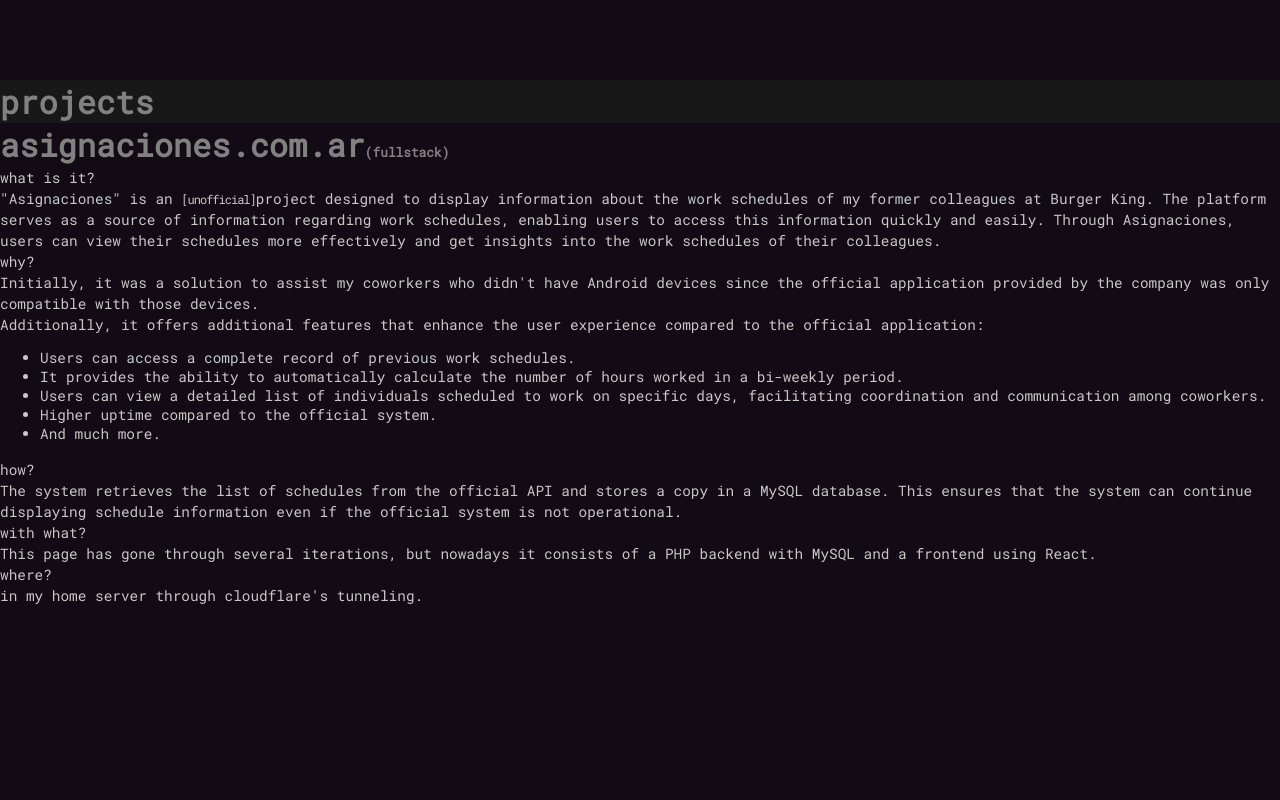
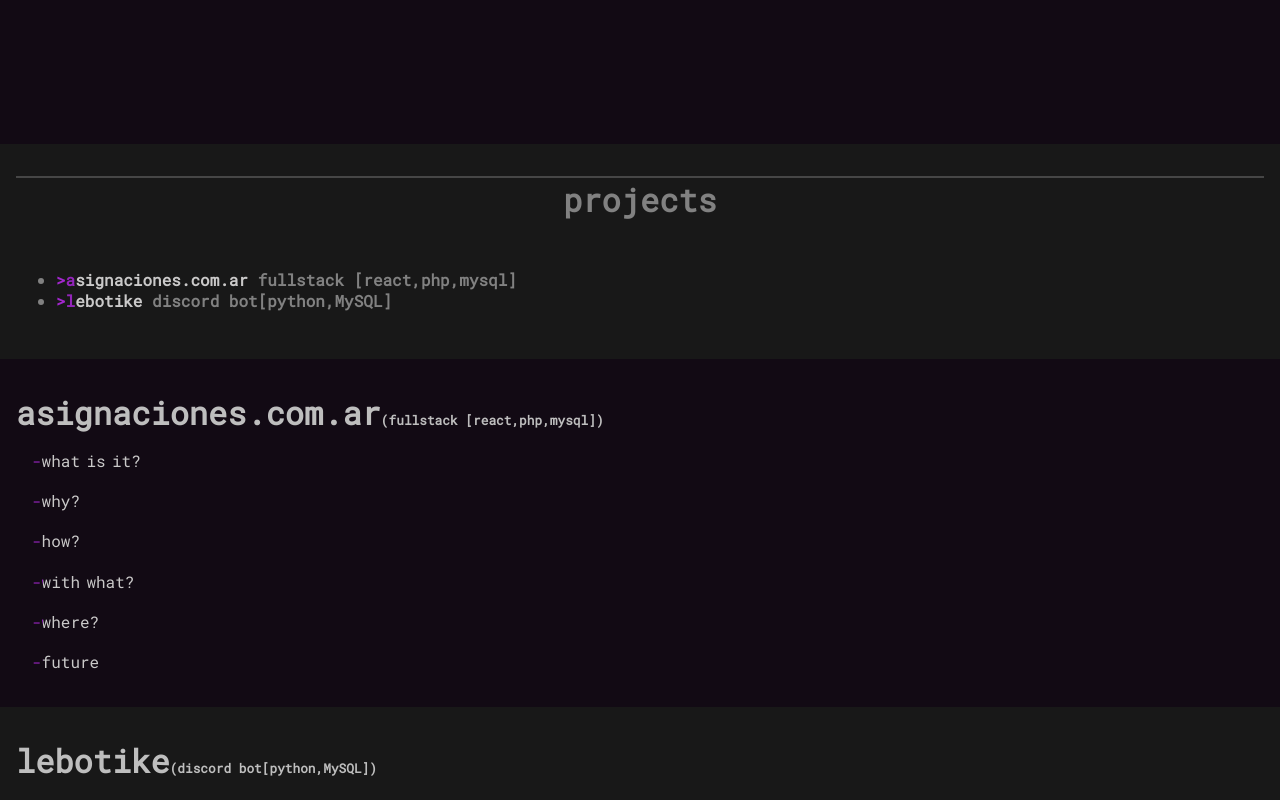
Before and after one commit to santiago-amerio/react_landing_page, a React (Vite) app: page / in a window 1280 px wide. Shown: the part 720-1520 px from the top of the page. Built offline with nearby package versions, Linux system fonts and the light colour scheme.

Commit message:
small modifications to project, improvements to projects_list

```diff
--- a/src/App.scss
+++ b/src/App.scss
@@ -9,23 +9,40 @@ $secondary_text-color: $primary_text_color;
 
 
 .sec {
-    * {
+
+
+    align-items: center;
+
+    &.max-height {
+        min-height: 100vh;
+    }
+
+    padding: 2rem 1rem;
+
+    >* {
         transition: opacity .5s ease;
         opacity: 1;
+
     }
 
 
     &.translating {
-        * {
-            opacity: .1
+        >* {
+            opacity: 0
         }
     }
 
-    align-items: center;
-    min-height: 100vh;
+
 
     .starting_highlight {
         color: $primary_highlight;
+
+
+        animation-name: blink_highlight;
+        animation-duration: 1s;
+        animation-iteration-count: infinite;
+
+
     }
 
     .highlight {
@@ -89,3 +106,22 @@ $secondary_text-color: $primary_text_color;
         }
     }
 }
+
+
+@keyframes blink_highlight {
+    0% {
+        opacity: .9;
+    }
+
+    30% {
+        opacity: 1;
+    }
+
+    70% {
+        opacity: 1;
+    }
+
+    100% {
+        opacity: .9;
+    }
+}
--- a/src/App.tsx
+++ b/src/App.tsx
@@ -10,6 +10,7 @@ import classNames from "classnames";
 import es from "./lang/spanish.json";
 import en from "./lang/english.json";
 import Proyects from "./components/proyects";
+import Proyects_list from "./components/proyects_list";
 
 function App() {
   const land_language = window.location.pathname.replace("/", "");
@@ -44,7 +45,7 @@ function App() {
             </Link>
           </Router>
         </div>
-        <div className={classNames("sec", { ["translating"]: isTranslating })} id="head">
+        <div className={classNames("sec max-height", { ["translating"]: isTranslating })} id="head">
           <div>
             <div className="title-left">
               <Text_highlighter content={introduction[0].title}></Text_highlighter>
@@ -58,18 +59,20 @@ function App() {
             <Text_highlighter content={introduction[1].content}></Text_highlighter>
           </div>
         </div>
-        <div id="proyects" >
-          <h1>{proyects_content.title}</h1>
-          {proyects_content.content.map((item, index) => (
-            <div className="sec" key={index}>
-              <Proyects content={item}></Proyects>
-            </div>
-          ))}
+
+        <div className={classNames("sec", { ["translating"]: isTranslating })}>
+          <h1 id="projects" className="sec-title">{proyects_content.title}</h1>
+          <Proyects_list content={proyects_content.content} title={proyects_content.title}></Proyects_list>
         </div>
+        {proyects_content.content.map((item, index) => (
+          <div id={item.title} className={classNames("sec proyects", { ["translating"]: isTranslating })} key={index}>
+            <Proyects content={item}></Proyects>
+          </div>
+        ))}
 
-        <div id="brief" className={classNames("sec brief", { ["translating"]: isTranslating })}>
-          <div id="brief-title" >
-            <h1 >{brief_content.title}</h1>
+        <div id="brief" className={classNames("sec brief max-height", { ["translating"]: isTranslating })}>
+          <div id="brief-title">
+            <h1 className="sec-title">{brief_content.title}</h1>
           </div>
           {brief_content.content.map((item, index) => (
             <div key={index}>
--- a/src/components/proyects.tsx
+++ b/src/components/proyects.tsx
@@ -1,5 +1,5 @@
 import Text_highlighter from "./Text_highlighter";
-
+import { useState } from 'react';
 // import Text_highlighter from "./Text_highlighter";
 type Type_data = {
     content: {
@@ -12,9 +12,14 @@ type Type_data = {
     };
 };
 
+type Type_item = {
+
+    subtitle: string;
+    content: string;
+
+}
+
 function Proyects(props: Type_data) {
-    console.log(props);
-
     return (
         <>
             <h1>
@@ -24,14 +29,34 @@ function Proyects(props: Type_data) {
 
             {props.content.sections.map((item, index) => (
                 <div key={index}>
-
-                    <Text_highlighter content ={item.subtitle}></Text_highlighter>
-
-                    <Text_highlighter content={item.content}></Text_highlighter>
+                    <Section subtitle={item.subtitle} content={item.content}></Section>
                 </div>
             ))}
         </>
     );
 }
 
+
+function Section(props: Type_item) {
+    const [showContent, setShowContent] = useState(false);
+
+    const toggle_content = () => {
+        setShowContent(!showContent);
+    };
+
+    return (
+        <>
+            <div onClick={toggle_content} className="proyect-section-title pointer inline-block">
+                <Text_highlighter content={props.subtitle}></Text_highlighter>
+            </div>
+            <div className={`proyect-section-content animated ${showContent ? 'show' : 'hidden'}`}>
+                <Text_highlighter content={props.content}></Text_highlighter>
+            </div>
+        </>
+    );
+}
+
+
+
+
 export default Proyects;
--- a/src/components/proyects_list.tsx
+++ b/src/components/proyects_list.tsx
@@ -1,33 +1,34 @@
+import Text_highlighter from "./Text_highlighter";
+
 // import Text_highlighter from "./Text_highlighter";
 type Type_data = {
     content: {
         title: string;
+        highlight_title: string;
         sections: {
             subtitle: string;
             content: string;
         }[];
         category: string;
-    };
+    }[];
+    title: string;
 };
 
-function Proyects(props: Type_data) {
-    console.log(props);
-
+function Proyects_list(props: Type_data) {
     return (
         <>
-            <h1>
-                {props.content.title}
-                <small className="text-small">({props.content.category})</small>
-            </h1>
-
-            {props.content.sections.map((item, index) => (
-                <div className="sec" key={index}>
-                    <small>{item.subtitle}</small>
-                    <div>{item.content}</div>
-                </div>
-            ))}
+            <ul>
+                {props.content.map((item, index) => (
+                    <li key={index}>
+                        <a className="link-pointer " href={"#" + item.title}>
+                            <Text_highlighter content={item.highlight_title}></Text_highlighter>
+                        </a>{" "}
+                        {item.category}
+                    </li>
+                ))}
+            </ul>
         </>
     );
 }
 
-export default Proyects;
+export default Proyects_list;
--- a/src/css/global.scss
+++ b/src/css/global.scss
@@ -1,7 +1,8 @@
 a {
     text-decoration: none;
 
-    &.link-pointer>.highlight::before {
+    &.link-pointer
+    .highlight::before {
         content: ">";
         color: #a227cd;
 
@@ -17,6 +18,12 @@ body {
     height: 100vh;
 }
 
+.pointer{
+    cursor: pointer;
+}
+.inline-block{
+    display:inline-block
+}
 .title-left {
     text-align: left;
     margin: 0;
@@ -35,3 +42,11 @@ body {
 .text-center {
     text-align: center;
 }
+
+
+.sec-title {
+    text-align: center;
+    margin-bottom: 3rem;
+    border-top: 2px solid rgba(128, 128, 128, 0.44);
+    border-left: none !important;
+}
--- a/src/css/proyects.scss
+++ b/src/css/proyects.scss
@@ -1,7 +1,34 @@
-#proyects {
+.proyects {
+    .animated {
+        transition: .1s;
+    }
+
+    .hidden {
+        font-size: 0rem;
+    }
+
+    .shown {
+        font-size: 1rem;
+    }
+
+    color: rgb(190, 190, 190);
+
     span {
         font-weight: 100;
-        font-size: .9rem;
-        color: #c8c8c8;
+        word-spacing: -.2rem;
+    }
+
+    .proyect-section-title {
+
+
+        margin-left: 1rem;
+        margin-top: 1rem;
+        margin-bottom: .2rem;
+    }
+
+    .proyect-section-content {
+        margin-left: 2rem;
+        border-left: 1px solid gray;
+        padding-left: 1rem
     }
 }
--- a/src/lang/english.json
+++ b/src/lang/english.json
@@ -7,7 +7,7 @@
         },
         {
             "title": "Hi!",
-            "content": "You can check out some of the <a href='#proyectos' class='link-pointer'>¡--_p_rojects--¡</a> I've been working on in over the past few years on this page.</br> Also a summary of the  <a href='#brief' class='link-pointer'>¡--_k_nowledge--¡</a>  I have been acquiring regarding technology.",
+            "content": "You can check out some of the <a href='#projects' class='link-pointer'>¡--_p_rojects--¡</a> I am currently working on</br> Also a summary of the  <a href='#brief' class='link-pointer'>¡--_k_nowledge--¡</a>  I have been acquiring regarding technology",
             "id": "greeting"
         }
     ],
@@ -16,29 +16,65 @@
         "content": [
             {
                 "title": "asignaciones.com.ar",
+                "highlight_title": "¡--_a_signaciones.com.ar--¡",
+                "category": "fullstack [react,php,mysql]",
                 "sections": [
                     {
-                        "subtitle": "what is it?<br>",
-                        "content": "\"Asignaciones\" is an <small class='text-small'>[unofficial]</small>project designed to display information about the work schedules of my former colleagues at Burger King. The platform serves as a source of information regarding work schedules, enabling users to access this information quickly and easily. Through Asignaciones, users can view their schedules more effectively and get insights into the work schedules of their colleagues."
+                        "subtitle": "¡--_-_what is it?--¡",
+                        "content": "\"asignaciones\"<small class='text-small'>[unofficial]</small> is a project designed to display information about the work schedules of my former colleagues at Burger King<br> The platform serves as a source of information regarding work schedules, enabling users to access this information quickly and easily<br> Through asignaciones, users can view their schedules more effectively and get insights into the work schedules of their colleagues"
                     },
                     {
-                        "subtitle": "why?<br>",
-                        "content": "Initially, it was a solution to assist my coworkers who didn't have Android devices since the official application provided by the company was only compatible with those devices.<br>  Additionally, it offers additional features that enhance the user experience compared to the official application: <ul><li>Users can access a complete record of previous work schedules.</li><li>It provides the ability to automatically calculate the number of hours worked in a bi-weekly period.</li> <li>Users can view a detailed list of individuals scheduled to work on specific days, facilitating coordination and communication among coworkers.</li><li>Higher uptime compared to the official system.</li><li>And much more.</li></ul>"
+                        "subtitle": "¡--_-_why?--¡",
+                        "content": "initially, it was a solution to assist my coworkers who didn't have Android devices since the official application provided by the company was only compatible with those devices<br>  Additionally, it offers additional features that enhance the user experience compared to the official application: <ul><li>Users can access a complete record of previous work schedules</li><li>It provides the ability to automatically calculate the number of hours worked in a bi-weekly period</li> <li>Users can view a detailed list of individuals scheduled to work on specific days, facilitating coordination and communication among coworkers</li><li>Higher uptime compared to the official system</li><li>And much more</li></ul>"
                     },
                     {
-                        "subtitle": "how?<br>",
-                        "content": "The system retrieves the list of schedules from the official API and stores a copy in a MySQL database. This ensures that the system can continue displaying schedule information even if the official system is not operational."
+                        "subtitle": "¡--_-_how?--¡",
+                        "content": "the system retrieves the list of schedules from the official API and stores a copy in a MySQL database<br> This ensures that the system can continue displaying schedule information even if the official system is not operational"
                     },
                     {
-                        "subtitle": "with what?<br>",
-                        "content": "This page has gone through several iterations, but nowadays it consists of a PHP backend with MySQL and a frontend using React."
+                        "subtitle": "¡--_-_with what?--¡",
+                        "content": "this page has gone through several iterations, but nowadays it consists of a PHP backend with MySQL and a frontend using React"
                     },
                     {
-                        "subtitle": "where?<br>",
-                        "content": "in my home server through cloudflare's tunneling."
+                        "subtitle": "¡--_-_where?--¡",
+                        "content": "in my home server on a docker container, through cloudflare's tunneling"
+                    },
+                    {
+                        "subtitle": "¡--_-_future--¡",
+                        "content": "in the future, I plan to further improve the user experience by redesigning the front-end and migrating the backend to nodeJS or python<br> these changes are based on the new knowledge I have acquired in both areas, which will allow me to provide a more intuitive and efficient interface for the users"
                     }
-                ],
-                "category": "fullstack"
+                ]
+            },
+            {
+                "title": "lebotike",
+                "category": "discord bot[python,MySQL]",
+                "highlight_title": "¡--_l_ebotike--¡",
+                "sections": [
+                    {
+                        "subtitle": "¡--_-_what is it?--¡",
+                        "content": "\"Lebotike\" is a bot designed to automate and facilitate various activities for users in a private discord chat."
+                    },
+                    {
+                        "subtitle": "¡--_-_why?--¡",
+                        "content": "Initially, it was created as a bot to display weather information for the cities of the chat participants, including current weather, forecasts, and extended forecasts. However, over time, it has acquired more functionalities, such as:<ul><li>currency conversion</li><li>polls</li><li>translation</li><li>reminders</li><li>saving favorite messages</li><li>and more</li></ul>"
+                    },
+                    {
+                        "subtitle": "¡--_-_how?--¡",
+                        "content": "the bot handles multiple independent tasks, which would be cumbersome to explain one by one. It primarily works in conjunction with APIs."
+                    },
+                    {
+                        "subtitle": "¡--_-_with what?--¡",
+                        "content": "the bot runs using pm2 to run python code as a service, and utilizes a MySQL database."
+                    },
+                    {
+                        "subtitle": "¡--_-_where?--¡",
+                        "content": "it is hosted in my home server, connected through the Discord API."
+                    },
+                    {
+                        "subtitle": "¡--_-_future--¡",
+                        "content": "i am planning to migrate the Python code to Node.js."
+                    }
+                ]
             }
         ]
     },
--- a/src/lang/spanish.json
+++ b/src/lang/spanish.json
@@ -7,7 +7,7 @@
         },
         {
             "title": "<h2>Hola!</h2>",
-            "content": "En esta pagina se pueden ver algunos de los <a href='#proyectos' class='link-pointer'>¡--_p_royectos--¡</a> en los que trabaje en los ultimos años.</br> Tambien un resumen de los <a href='#brief' class='link-pointer'>¡--_c_onocimientos--¡</a> en relacion a tecnologia que fui obteniendo.",
+            "content": "En esta pagina se pueden ver algunos de los <a href='#projects' class='link-pointer'>¡--_p_royectos--¡</a> en los que estoy trabajando actualmente</br> Tambien un resumen de los <a href='#brief' class='link-pointer'>¡--_c_onocimientos--¡</a> en relacion a tecnologia que fui obteniendo",
             "id": "greeting"
         }
     ],
@@ -16,29 +16,65 @@
         "content": [
             {
                 "title": "asignaciones.com.ar",
+                "highlight_title": "¡--_a_signaciones.com.ar--¡",
+                "category": "fullstack  [react,php,mysql]",
                 "sections": [
                     {
-                        "subtitle": "que es?<br>",
-                        "content": "asignaciones es un proyecto<small class='text-small'>[no oficial]</small> diseñado para mostrar información sobre los horarios de trabajo de mis antiguos compañeros en Burger King. La plataforma proporciona una fuente de información sobre los horarios laborales, permitiendo a los usuarios acceder de manera rápida y sencilla a esta información. A través de Asignaciones, los usuarios pueden visualizar sus horarios de mejor manera y conocer los horarios de trabajo de sus compañeros."
+                        "subtitle": "¡--_-_que es?--¡",
+                        "content": "\"asignaciones\"<small class='text-small'>[no oficial]</small> es un proyecto diseñado para mostrar informacion sobre los horarios de trabajo de mis antiguos compañeros en Burger King<br> La plataforma proporciona una fuente de informacion sobre los horarios laborales, permitiendo a los usuarios acceder de manera rapida y sencilla a esta informacion<br> a traves de Asignaciones, los usuarios pueden visualizar sus horarios de mejor manera y conocer los horarios de trabajo de sus compañeros"
                     },
                     {
-                        "subtitle": "por que?<br>",
-                        "content": "inicialmente fue solución para ayudar a mis compañeros de trabajo que no tenían dispositivos Android, ya que la aplicación oficial proporcionada por la empresa solo era compatible con esos dispositivos.<br> ademas ofrece características adicionales que mejoran la experiencia en comparación con la aplicación oficial: <ul><li>los usuarios pueden acceder a un registro completo de los horarios de trabajo anteriores</li><li>proporciona la capacidad de calcular automáticamente la cantidad de horas trabajadas en un período de quincena</li> <li>los usuarios pueden ver una lista detallada de las personas que están programadas para trabajar en cada día específico, lo que facilita la coordinación y la comunicación entre compañeros</li><li>mayor uptime con respecto al sistema oficial</li><li>etc</li></ul>"
+                        "subtitle": "¡--_-_por que?--¡",
+                        "content": "inicialmente fue solucion para ayudar a mis compañeros de trabajo que no tenian dispositivos Android, ya que la aplicacion oficial proporcionada por la empresa solo era compatible con esos dispositivos<br> ademas ofrece caracteristicas adicionales que mejoran la experiencia en comparacion con la aplicacion oficial: <br><ul><li>los usuarios pueden acceder a un registro completo de los horarios de trabajo anteriores</li><li>proporciona la capacidad de calcular automaticamente la cantidad de horas trabajadas en un periodo quincenal</li> <li>los usuarios pueden ver una lista detallada de las personas que estan programadas para trabajar en cada dia especifico, lo que facilita la coordinacion y la comunicacion entre compañeros</li><li>mayor uptime con respecto al sistema oficial</li><li>etc</li></ul>"
                     },
                     {
-                        "subtitle": "como?<br>",
-                        "content": "el sistema se encarga de tomar la lista de horarios desde la api oficial, guarda una copia en una base de datos MySQL, esto permite que el sistema siga mostrando la información de los horarios incluso si el sistema oficial no está en funcionamiento"
+                        "subtitle": "¡--_-_como?--¡",
+                        "content": "el sistema se encarga de tomar la lista de horarios desde la API oficial, guarda una copia en una base de datos MySQL, esto permite que el sistema siga mostrando la informacion de los horarios incluso si el sistema oficial no esta en funcionamiento"
                     },
                     {
-                        "subtitle": "con que?<br>",
-                        "content": "esta pagina tuvo varias iteraciones, pero hoy en dia se compone de un backend en PHP con MySQL, y un frontend utilizando React."
+                        "subtitle": "¡--_-_con que?--¡",
+                        "content": "esta pagina tuvo varias iteraciones, pero hoy en dia se compone de un backend en PHP con MySQL, y un frontend utilizando React"
                     },
                     {
-                        "subtitle": "donde?<br>",
-                        "content": "en mi home server, a travez de cloudflare tunneling."
+                        "subtitle": "¡--_-_donde?--¡",
+                        "content": "en mi home server funcionando dentro de un contenedor de docker, a travez de cloudflare tunneling"
+                    },
+                    {
+                        "subtitle": "¡--_-_futuro--¡",
+                        "content": "en el futuro, planeo mejorar aun mas la experiencia de usuario al rediseñar el front-end y migrar el backend a nodeJS o python<br> estos cambios se basan en los nuevos conocimientos que he adquirido en ambos frentes, lo que permitira proporcionar una interfaz mas intuitiva y eficiente para los usuarios"
                     }
-                ],
-                "category": "fullstack"
+                ]
+            },
+            {
+                "title": "lebotike",
+                "highlight_title": "¡--_l_ebotike--¡",
+                "category": "discord bot[python,MySQL]",
+                "sections": [
+                    {
+                        "subtitle": "¡--_-_que es?--¡",
+                        "content": "\"lebotike\" es un bot con el proposito de automatizar y facilitar diversas actividades para los usuarios de un chat privado de discord"
+                    },
+                    {
+                        "subtitle": "¡--_-_por que?--¡",
+                        "content": "Inicialmente, fue creado como un bot para mostrar información climática de las ciudades de los participantes del chat, incluyendo el clima actual, pronósticos y pronósticos extendidos. Sin embargo, con el tiempo, ha adquirido más funcionalidades, tales como: <ul><li>conversion de moneda</li><li>encuestas</li><li>traductor</li><li>recordatorios</li><li>guardar mensajes favoritos</li><li>etc</li></ul>"
+                    },
+                    {
+                        "subtitle": "¡--_-_como?--¡",
+                        "content": "el bot se encarga de muchas tareas independientes, como para explicar una a una<br> trabaja mayormente en conjunto con API's"
+                    },
+                    {
+                        "subtitle": "¡--_-_con que?--¡",
+                        "content": "el bot se ejecuta utilizando pm2 para ejecutar el código Python como un servicio"
+                    },
+                    {
+                        "subtitle": "¡--_-_donde?--¡",
+                        "content": "en mi home server, conectado a travez de la api de discord"
+                    },
+                    {
+                        "subtitle": "¡--_-_futuro--¡",
+                        "content": "esta en mis plantes migrar el codigo python a nodeJS"
+                    }
+                ]
             }
         ]
     },
@@ -46,7 +82,7 @@
         "title": "conocimientos",
         "content": [
             {
-                "category": "¡--_d_evelopment--¡",
+                "category": "¡--_d_esarrollo--¡",
                 "list": [
                     {
                         "title": "--_F_ront--_end",
@@ -74,7 +110,7 @@
                 "category": "¡--_i_t--¡",
                 "list": [
                     {
-                        "title": "¡--_N_etworking--¡",
+                        "title": "¡--_R_edes--¡",
                         "list": [
                             "Configuracion de ¡--__router--¡, ¡--__switch--¡ y ¡--__AP--¡",
                             "¡--__Crimpeado--¡ de conectores RJ45 (ethernet)",
```
